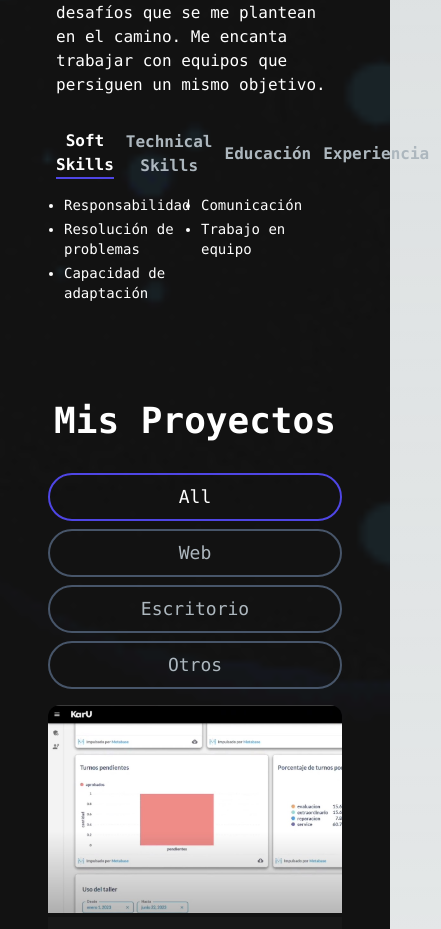
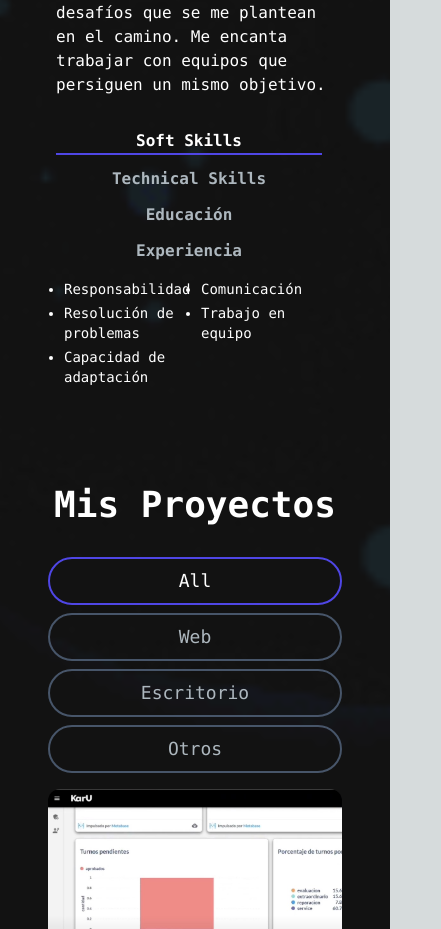
Before and after one commit to lc-sanchez/portfolio-next, a Next.js app: page / in a window 390 px wide. Shown: the part 1406-2335 px from the top of the page, 441 px wide, since content can reach past the window. Built offline with nearby package versions, Linux system fonts and the light colour scheme.

Commit message:
Modificacion responsive de los tabs de skills

```diff
--- a/app/components/AboutSection.jsx
+++ b/app/components/AboutSection.jsx
@@ -76,7 +76,7 @@ export const AboutSection = () => {
         });
     }
 
-
+    //flex flex-row justify-start mt-8
     return (
     <section className='text-white' id="about">
     <div className='md:grid md:grid-cols-2 gap-8 items-center py-10 px-2
@@ -92,7 +92,7 @@ export const AboutSection = () => {
                 Me adapto rápidamente a los cambios en el entorno y busco aprender de los desafíos que se me plantean en el camino.
                 Me encanta trabajar con equipos que persiguen un mismo objetivo.
             </p>
-            <div className='flex flex-row justify-start mt-8'>
+            <div className='mt-8 grid grid-cols-1 gap-3 md:flex md:flex-row md:justify-start'>
                 <TabButton
                     selectTab={()=> handleTabChange("softskills")} active={tab === "softskills"}>
                     {" "}Soft Skills{" "}
```
